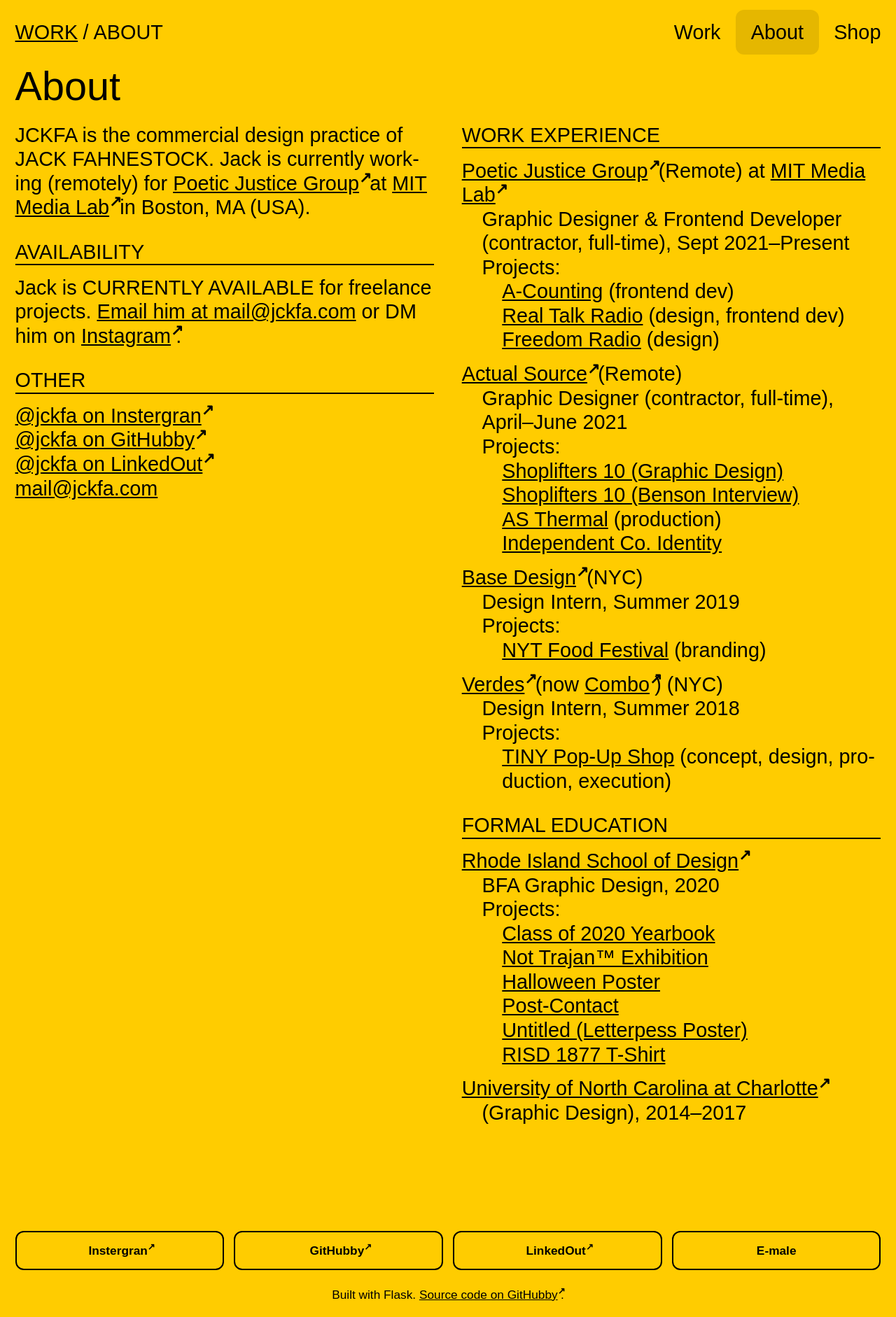
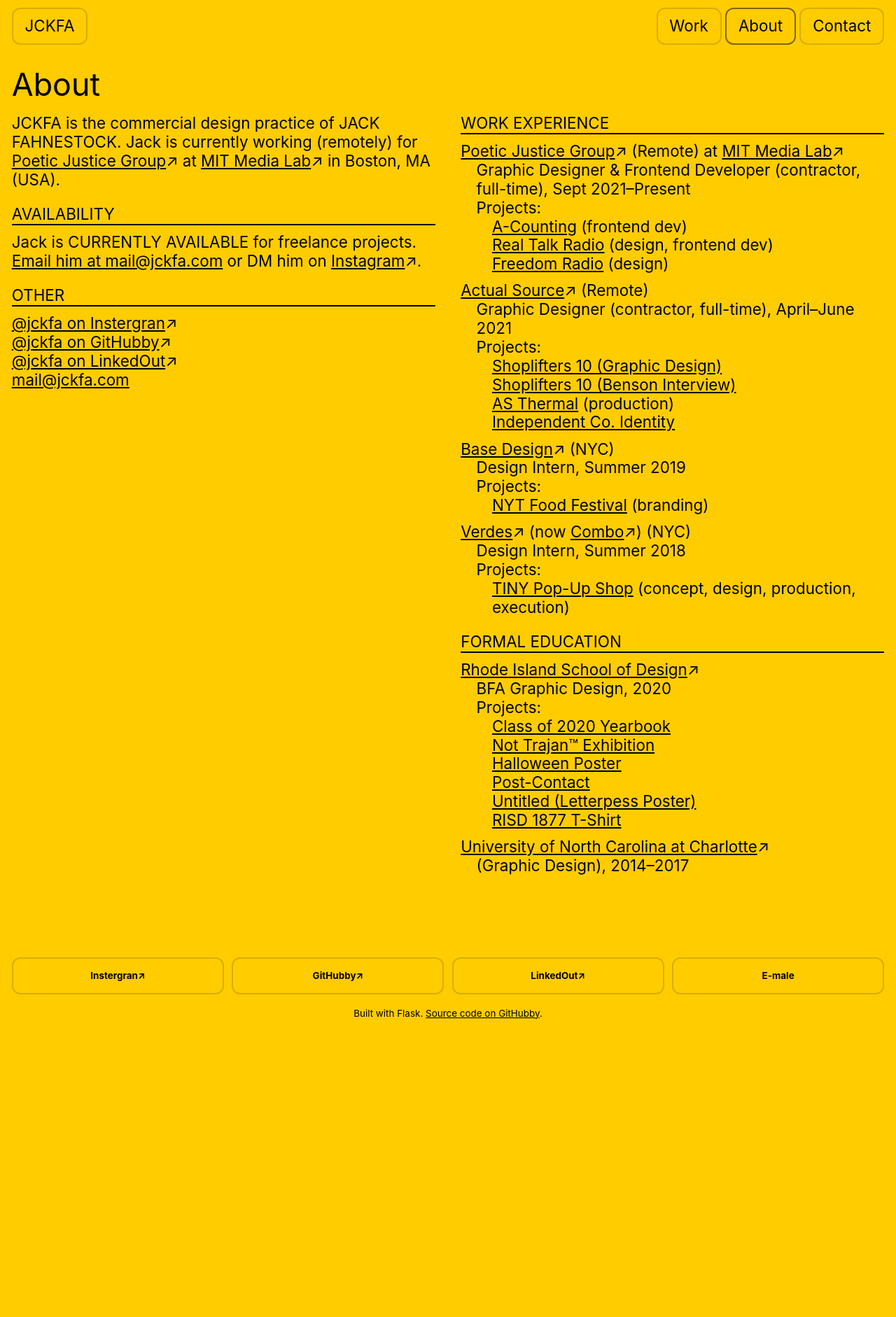
Before and after one commit to jckfa/jckfa.com, a Flask app: page /about in a window 1280 px wide. Shown: the whole page at 70% size. After the commit the page ends 1456 px from the top, so only its background shows below. Run offline with Flask 2, Linux system fonts and the light colour scheme.

Commit message:
checkpoint

```diff
--- a/app.py
+++ b/app.py
@@ -24,20 +24,24 @@ def filter_capfirst(s):
 
 @app.route('/')
 def index():
+  return render_template('index.html')
+
+@app.route('/work')
+def work():
   path = "static/img"
   fname = []
   for root, d_names, f_names in os.walk(path):
     for f in f_names:
       fname.append(os.path.join(root, f))
-  return render_template('index.html', work_list = fname)
+  return render_template('work.html', work_list = fname)
 
 @app.route('/about')
 def about():
   return render_template('about.html')
 
-@app.route('/shop')
-def shop():
-  return render_template('shop.html')
+@app.route('/contact')
+def contact():
+  return render_template('contact.html')
 
 @app.route('/project/<project>')
 def project(project):
--- a/static/css/base.css
+++ b/static/css/base.css
@@ -9,8 +9,8 @@
 
 body {
   color: var(--text);
-  /* font: 1rem/1.2 "SF Pro Text", system-ui, -apple-system, BlinkMacSystemFont, arial, "helvetica neue", helvetica, sans-serif; */
-  font: 5vw/1.2 arial, 'helvetica neue', helvetica, sans-serif;
+  /* "SF Pro Text", system-ui, -apple-system, BlinkMacSystemFont */
+  font: 4.5vw/1.2 "SF Pro Text", system-ui, -apple-system, BlinkMacSystemFont, arial, 'helvetica neue', helvetica, sans-serif;
   /* letter-spacing: 0.04em; */
   background: var(--bg);
   hyphens: auto;
@@ -20,10 +20,11 @@ body {
   -webkit-tap-highlight-color: transparent;
 }
 
-  @media (min-width: 640px)  {body {font-size: 4vw}}
-  @media (min-width: 960px)  {body {font-size: 3vw}}
-  @media (min-width: 1280px) {body {font-size: 2.25vw}}
-  @media (min-width: 1600px) {body {font-size: 1.75vw}}
+  @media (min-width: 320px)  {body {font-size: 3.75vw}}
+  @media (min-width: 640px)  {body {font-size: 3vw}}
+  @media (min-width: 960px)  {body {font-size: 2vw}}
+  @media (min-width: 1280px) {body {font-size: 1.75vw}}
+  @media (min-width: 1600px) {body {font-size: 1.5vw}}
   @media (min-width: 1920px) {body {font-size: 1.25vw}}
   @media (min-width: 2240px) {body {font-size: 1vw}}
 
@@ -32,15 +33,15 @@ a {
 
 }
 
-a[href*="//"]:not([href*="mysite.com"])::after {
+a[href*="//"]:not([href*="jckfa.com"])::after {
   content: "↗";
-  position: relative;
-  top: -0.5em;
-  font-size: 75%;
-  font-weight: bold;
   text-decoration: none;
   display: inline-block;
+  /* position: relative;
+  top: -0.5em;
   margin-right: -0.5em;
+  font-size: 75%;
+  font-weight: bold; */
 }
 
 i {
@@ -53,11 +54,13 @@ i {
 
 main {
   padding: 0.375em var(--x-margin);
+  /* background-color: green; */
+  box-sizing: border-box;
 }
 
 main p {
   max-width: 35em;
-  /* background-color: gray; */
+  /* background-color: green; */
 }
 
 h1 {
--- a/static/css/footer.css
+++ b/static/css/footer.css
@@ -30,12 +30,12 @@ footer {
     /* background-color: #aaa; */
     box-sizing: border-box;
     display: block;
-    border: 2px solid currentColor;
+    border: 2px solid rgba(0, 0, 0, .15);
     border-radius: var(--radius);
     padding: 2vh 1em;
     text-decoration: none;
     font-weight: bolder;
-    transition: transform 200ms var(--anim);
+    transition: 200ms var(--anim);
   }
 
   @media (min-width: 960px)  {
@@ -51,6 +51,7 @@ footer {
   @media (min-width: 1280px)  {
     .footer-list a:hover {
       transform: translateY(-3px);
+      border-color:rgba(0, 0, 0, .5);
     }
 
     .footer-list li {
--- a/static/css/header.css
+++ b/static/css/header.css
@@ -1,27 +1,36 @@
 header {
   display: flex;
-  flex-direction: column;
+  flex-direction: row;
   justify-content: space-between;
+  flex-wrap: wrap;
   /* background-color: gray; */
-  margin-top: 0.5em;
+  padding: 0.5em calc(var(--x-margin) + 0.25em) 0.25em;
+  box-sizing: border-box;
 }
 
-  @media (min-width: 640px) {
-    header {
-      flex-direction: row;
+.home, nav a, .button {
+  border: 2px solid rgba(0, 0, 0, .15);
+  border-radius: var(--radius);
+  transition: 200ms var(--anim);
+}
+
+@media (min-width: 960px) {
+    .home:hover, nav a:hover, .button:hover {
+      /* transform: translateY(-3px); */
+      border-color:rgba(0, 0, 0, .5);
+    }
+
+    .home:active, nav a:active, .button:active {
+      transform: scale(1.1);
     }
   }
 
-nav {
-  order: 1;
-  margin-bottom: 2em;
-}
-
-  @media (min-width: 640px) {
-    nav {
-      order: 2;
-      margin-bottom: 0;
-    }
+.home {
+  /* background-color: blue; */
+  text-transform: uppercase;
+  display: inline-block;
+  text-decoration: none;
+  padding: var(--x-margin) 0.25em;
 }
 
 nav ul {
@@ -29,45 +38,27 @@ nav {
   display: flex;
 }
 
+nav li + li {
+  margin-left: 0.25em;
+}
+
 nav a {
   display: inline-block;
   text-decoration: none;
   /* background-color: gray; */
-    padding: var(--x-margin) calc(var(--x-margin) + 0.25em);
-    transition: transform 200ms cubic-bezier(0,1.6,.7,1.6);
-  }
-
-    nav a:hover {
-      transform: scale(1.2);
+  padding: var(--x-margin) 0.25em;
 }
 
 .active {
-      /* text-decoration: underline; */
-      text-decoration: none;
-      position: relative;
-      background-color: rgba(0, 0, 0, 0.1);
+  border: 2px solid rgba(0, 0, 0, .5);
   border-radius: var(--radius);
 }
 
-.button-group, .path {
+.button-group {
   display: flex;
-  padding: 0 calc(var(--x-margin) + 0.25em);
-  order: 1;
+  /* padding: 0 calc(var(--x-margin) + 0.25em); */
   /* background-color: gray; */
-}
-
-.path {
-  padding: var(--x-margin) calc(var(--x-margin) + 0.25em);
-  /* color: blue; */
-  text-transform: uppercase;
-}
-
-  .home {
-    display: inline-block;
-  }
-
-  .separator {
-    padding: 0 0.25em;
+  /* margin-top: 2em; */
 }
 
   .button {
@@ -77,19 +68,15 @@ nav {
     /* display: inline-block; */
     background: none;
     cursor: pointer;
-    padding: 0.25em 0.5em;
-    border: 2px solid transparent;
-    border-radius: var(--radius);
+    padding: var(--x-margin) calc(var(--x-margin) + 0.25em);
+    border-radius: 100px;
     transition: 100ms ease-in-out;
+    /* background-color: blue; */
   }
 
     .button + .button {
       margin-left: 0.25em;
     }
-
-  /* .button:hover {
-    border-color: var(--text);
-  } */
 
     .button:active,
     .button.is-checked {
@@ -99,3 +86,22 @@ nav {
     .button:active {
       transform: scale(1.1);
     }
+
+@media (min-width: 640px) {
+  header {
+    padding-bottom: 1em;
+  }
+
+  .button-group {
+    order: 2;
+    margin-top: 0;
+  }
+
+  nav {
+    order: 3;
+  }
+
+    .home, nav a {
+      padding: var(--x-margin) calc(var(--x-margin) + 0.25em);
+    }
+}
--- a/templates/includes/_header.html
+++ b/templates/includes/_header.html
@@ -1,11 +1,13 @@
 {% set nav = [
-  ('/', 'index', 'Work'),
+  ('/work', 'work', 'Work'),
   ('/about', 'about', 'About'),
-  ('/shop', 'shop', 'Shop')
+  ('/contact', 'contact', 'Contact')
 ] -%}
 {% set active_page = active_page -%}
 
 <header>
+  <a class="home {% if request.path == '/' %}active{% endif %}" href="/">JCKFA</a>
+
   <nav>
     <ul>
       {% for href, id, title in nav %}
@@ -18,23 +20,10 @@
     </ul>
   </nav>
 
-  {% if request.path == "/" %}
+  {% if request.path == "/work" %}
   <div class="button-group filters-button-group">
     <button class="button is-checked" data-filter="*">All</button>
     <button class="button" data-filter="._font">Type</button>
   </div>
-  {% else %}
-  <div class="path">
-    <a class="home" href="/">Work</a>
-    <div class="separator">/</div>
-    <div>
-      {{request.path
-        .replace("/project", "")
-        .replace("/", "")
-        .replace("+", " ")
-        | capfirst
-      }}
-    </div>
-  </div>
   {% endif %}
 </header>
```
Also changed, not shown: static/css/contact.css (+5 -4 lines), static/css/nav.css (added, +15 -0 lines), templates/includes/_nav.html (added, +16 -0 lines), templates/index.html (+1 -70 lines), templates/work.html (added, +80 -0 lines), static/css/work.css (renamed from static/css/index.css). Lines whose indentation alone changed are shown as unchanged.
